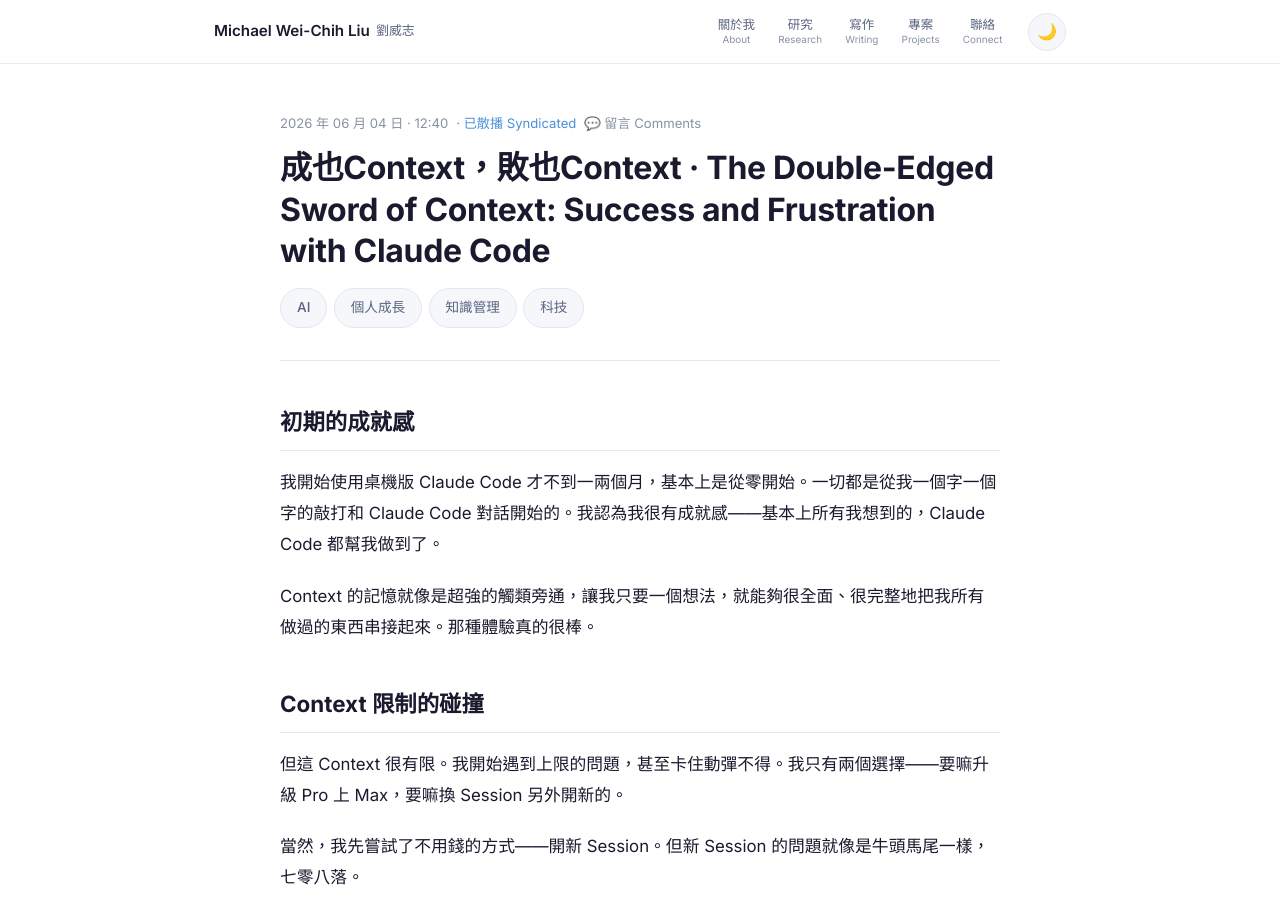
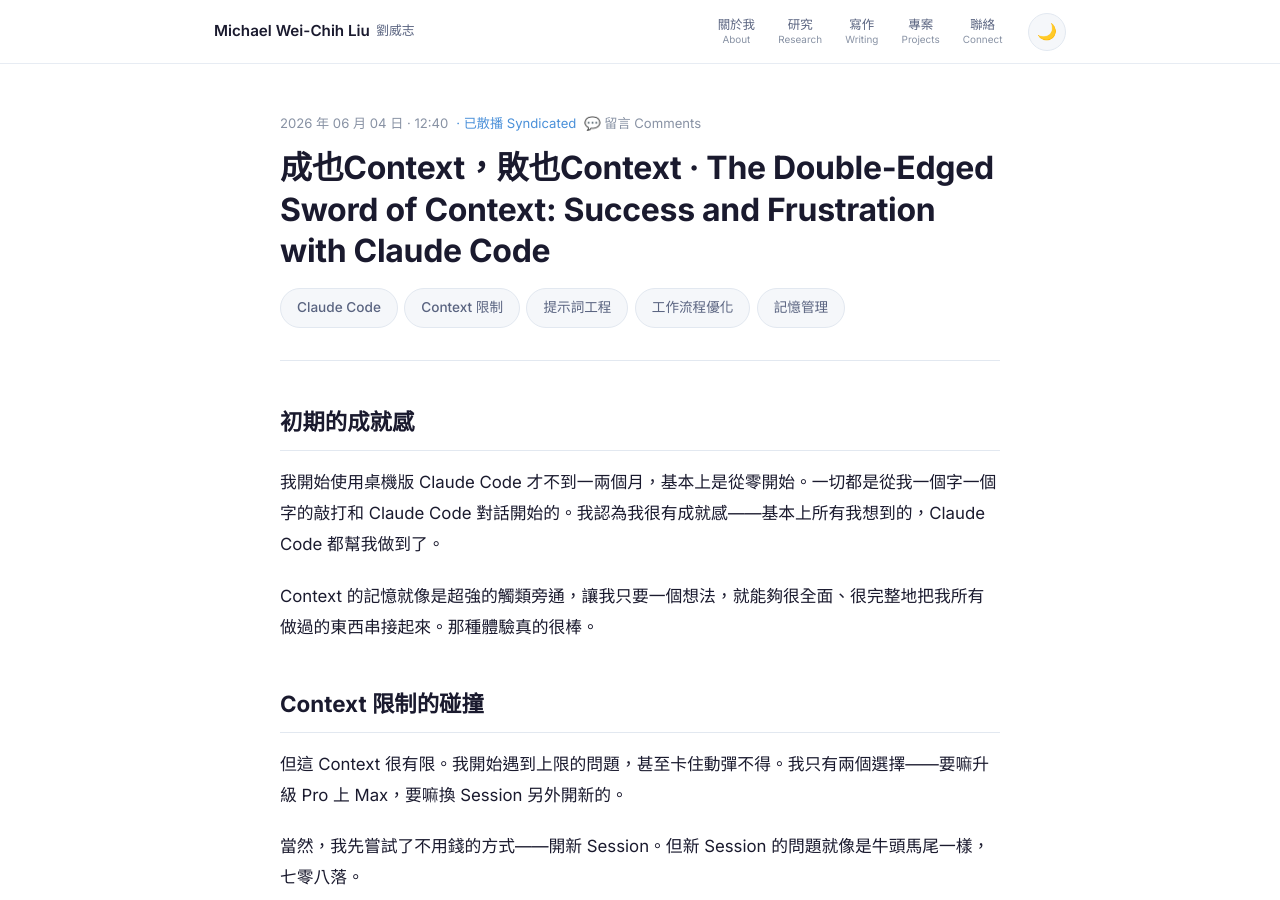
Before and after one commit to liuweichihtw-0624/liuweichihtw-0624.github.io, a Jekyll site: the page built from _posts/2026-06-04-claude-code-context-limit-frustration.md, in a window 1280 px wide and 900 px high. Built offline with Jekyll 4.4.1, drawn with Linux system fonts in a browser that asks for light colours; comment, search, counter and statistics services are not loaded.

Commit message:
retag: update tags for 2026-06-04-claude-code-context-limit-frustration.md

```diff
--- a/_posts/2026-06-04-claude-code-context-limit-frustration.md
+++ b/_posts/2026-06-04-claude-code-context-limit-frustration.md
@@ -2,7 +2,7 @@
 layout: post
 title: "成也Context，敗也Context · The Double-Edged Sword of Context: Success and Frustration with Claude Code"
 date: 2026-06-04 12:40:45 +0800
-tags: [AI, 個人成長, 知識管理, 科技]
+tags: ["Claude Code", "Context 限制", "提示詞工程", "工作流程優化", "記憶管理"]
 publish: true
 syndicate: [linkedin]
 excerpt: "使用Claude Code桌機版帶來效率提升，但Context限制導致記憶斷裂，需在Session間反覆搬遷整理。"
```
